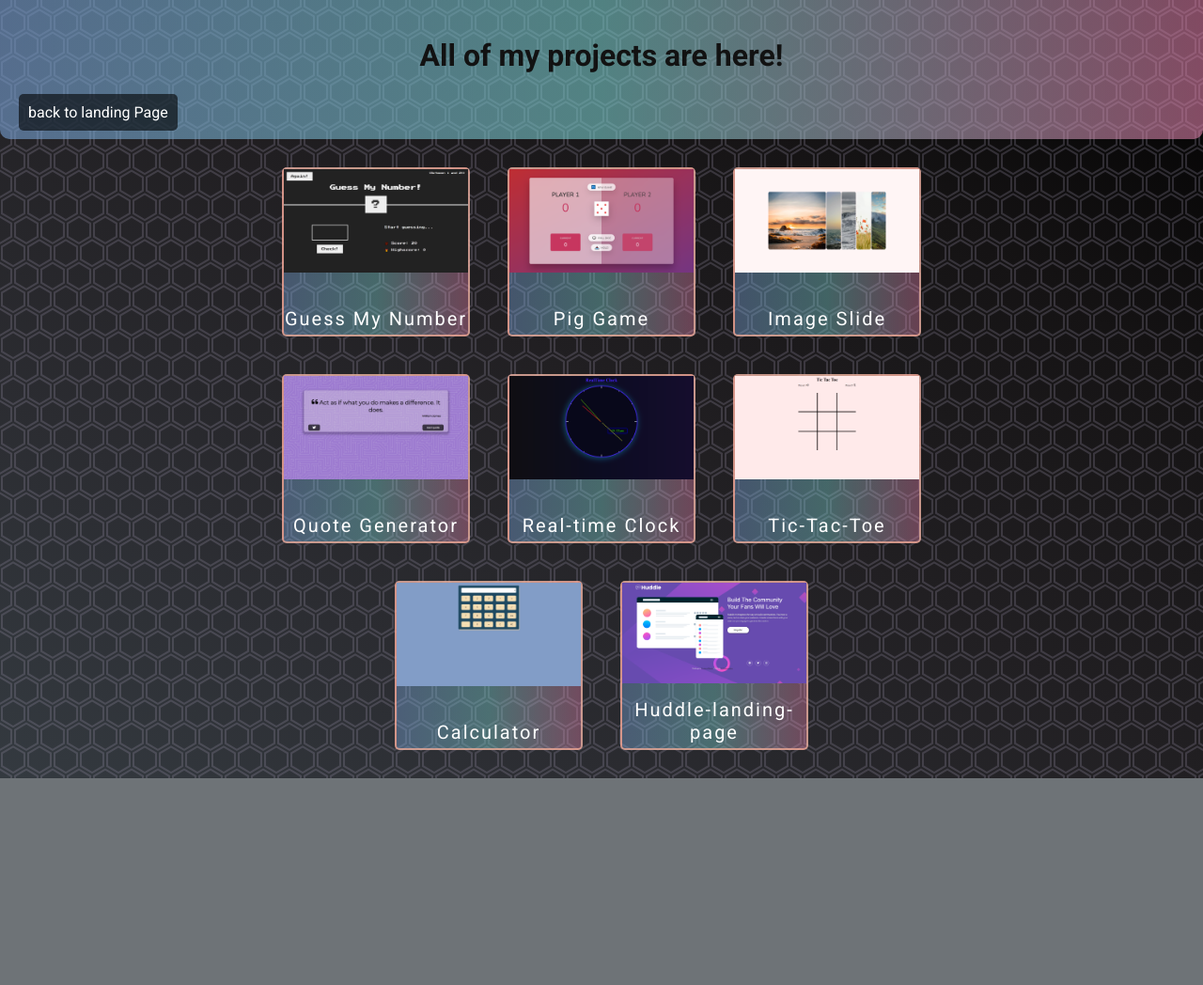
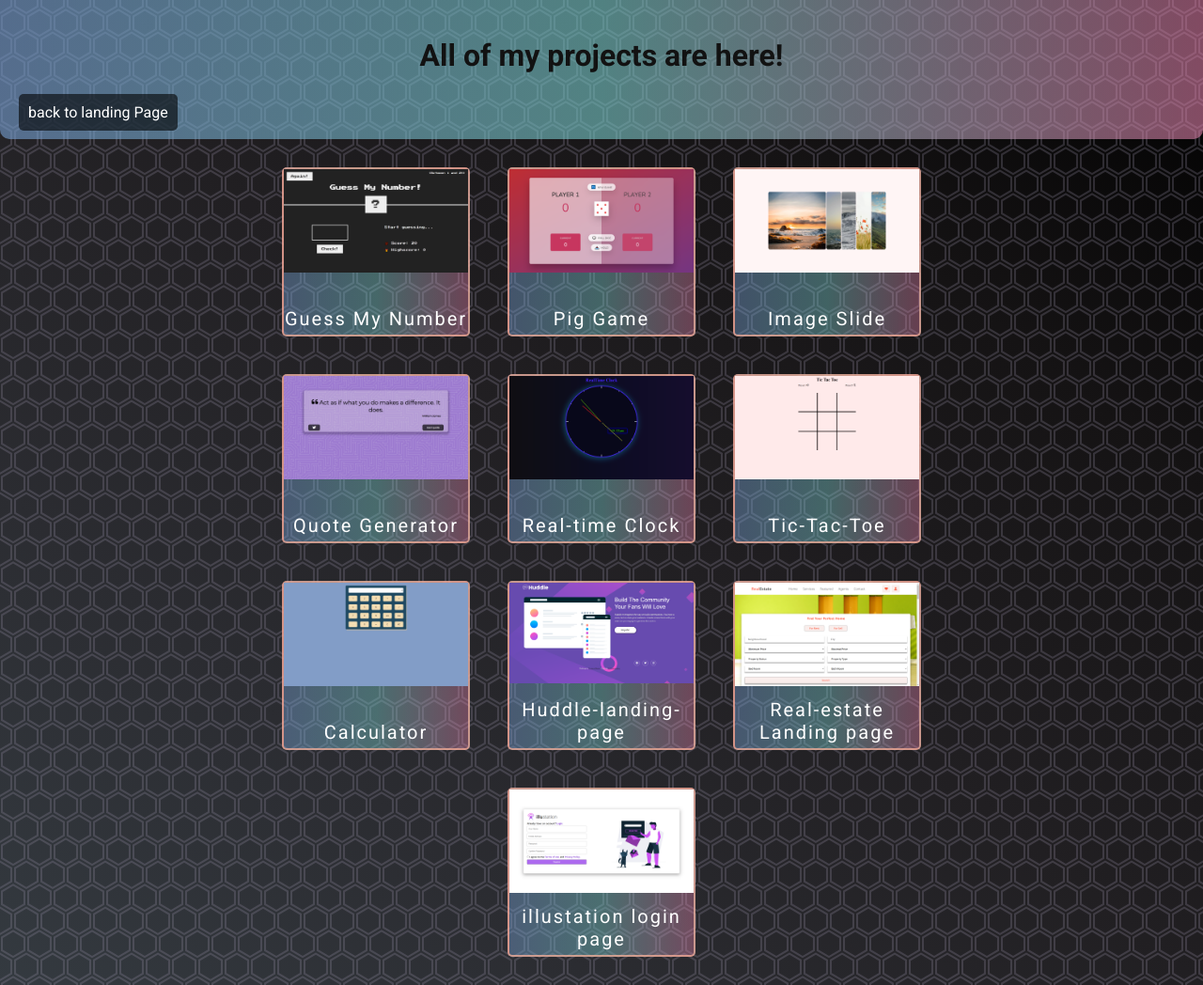
Before and after one commit to SLprogramming/myPortfolio, a plain HTML site: page project/projects.html in a window 1280 px wide. Shown: the whole page at 94% size. Before the commit the page ends 828 px from the top, so only its background shows below. Drawn offline with Linux system fonts and the light colour scheme.

Commit message:
add project

```diff
--- a/project/projects.js
+++ b/project/projects.js
@@ -42,6 +42,16 @@ const projectsData = [
     url: "https://slprogramming.github.io/Frontend-Mentor-Huddle-landing-Page/",
     img: "./pic/huddle.png",
   },
+  {
+    title: "Real-estate Landing page",
+    url: "https://slprogramming.github.io/real-estate-page/",
+    img: "./pic/real-estate.png",
+  },
+  {
+    title: "illustation login page",
+    url: "https://slprogramming.github.io/illustation/",
+    img: "./pic/illu-station.png",
+  },
 ];
 /* <div class="projectsContainer">
       <a class="box" href="#">
```
Also changed, not shown: style.css (+10 -1 lines), project/pic/illu-station.png (added), project/pic/real-estate.png (added).
